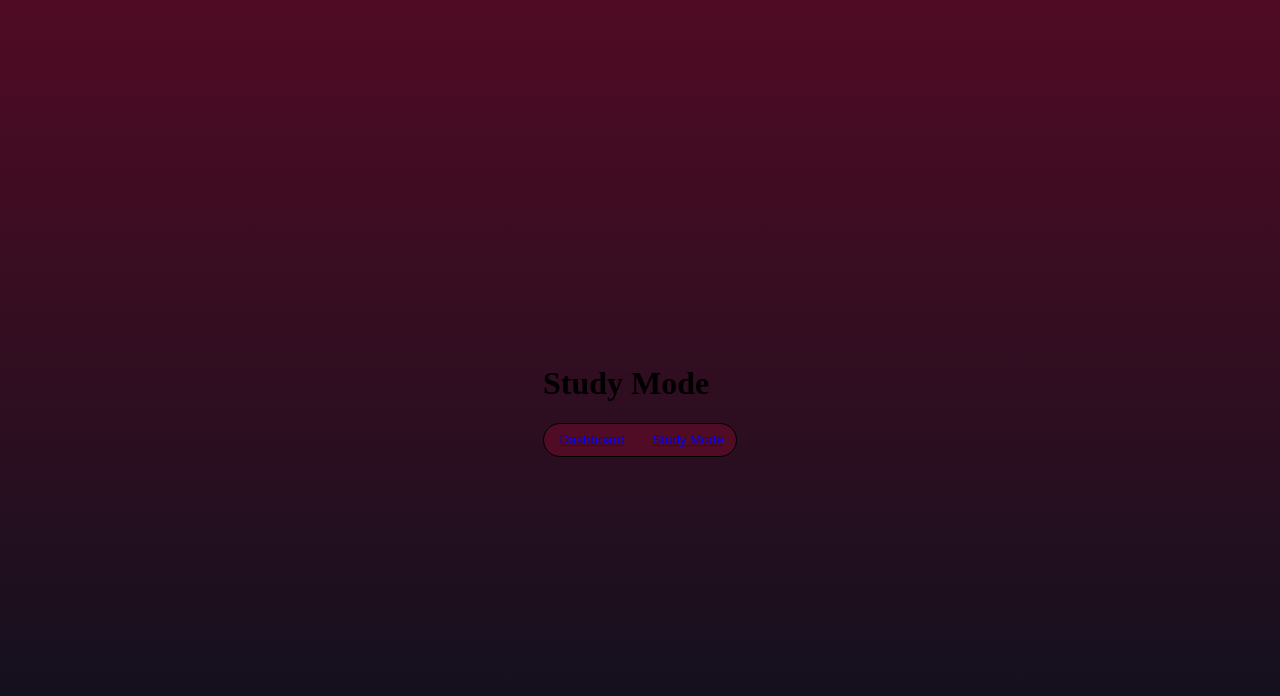
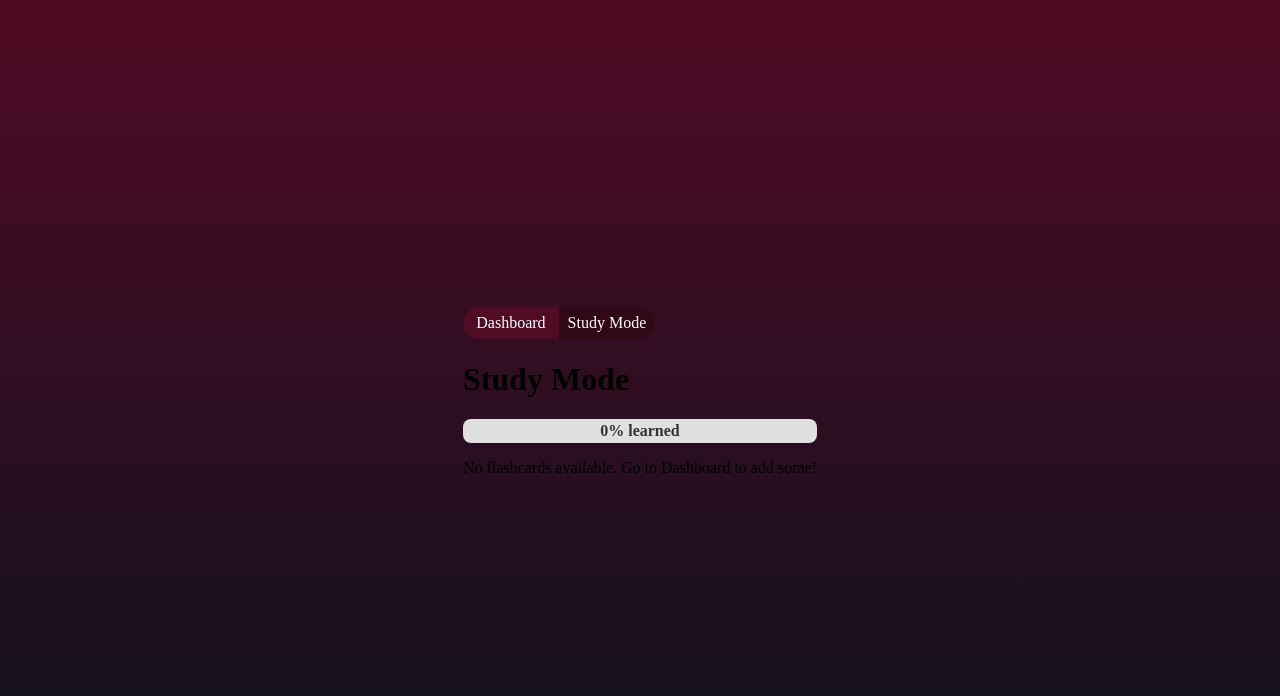
Before and after one commit to michellebarrigaIT/mini-project, a React (Vite) app: page /study-mode in a window 1280 px wide. Shown: the top 696 px of the page. Built offline with nearby package versions, Linux system fonts and the light colour scheme.

Commit message:
feat: add study mode

```diff
--- a/src/components/ToggleButton/ToggleButton.scss
+++ b/src/components/ToggleButton/ToggleButton.scss
@@ -1,24 +1,27 @@
 @use "../../assets/styles/variables.scss" as variable;
 
 .toggle-button {
-    border: 1px solid black;
+    display: flex;
     border-radius: 50px;
     background-color: variable.$btn-color;
     width: 15vw;
     height: 4vh;
-    display: flex;
-    justify-content: space-between;
+    overflow: hidden;
 
-    button {
+    .toggle-link {
         flex: 1;
-        border-radius: 50px;
+        display: flex;
+        justify-content: center;
+        align-items: center;
+        text-decoration: none;
+        color: white;
+        background: transparent;
         border: none;
-        background: transparent;
-        color: variable.$text-color;
         cursor: pointer;
-    }
+        transition: background-color 0.3s ease;
 
-    .active {
-        background-color: variable.$btn-color-hover;
+        &.active {
+            background-color: variable.$btn-color-hover;
+        }
     }
 }
--- a/src/components/ToggleButton/ToggleButton.tsx
+++ b/src/components/ToggleButton/ToggleButton.tsx
@@ -1,27 +1,24 @@
-import { useState } from "react"
 import "./ToggleButton.scss"
-import { Link } from "react-router-dom";
+import { Link, useLocation } from "react-router-dom";
 
 function ToggleButton() {
-    const [isStudyMode, setIsStudyMode] = useState<boolean>(false);
+    const location = useLocation();
+    const isStudyMode = location.pathname === "/study-mode";
 
     return (
         <div className="toggle-button">
-            <button
-                onClick={() => { setIsStudyMode(false)}}
+            <Link
+                to="/"
+                className={`toggle-link ${!isStudyMode ? "active" : ""}`}
             >
-                <Link to="/" className={`right ${isStudyMode ? "active" : ""}`}>
-                    Dashboard
-                </Link>
-            </button>
-            <button
-                className={`left ${isStudyMode ? "active" : ""}`}
-                onClick={() => { setIsStudyMode(true)}}
+                Dashboard
+            </Link>
+            <Link
+                to="/study-mode"
+                className={`toggle-link ${isStudyMode ? "active" : ""}`}
             >
-                <Link to="/study-mode" className={`right ${isStudyMode ? "active" : ""}`}>
-                    Study Mode
-                </Link>
-            </button>
+                Study Mode
+            </Link>
         </div>
     )
 }
--- a/src/pages/Study/Study.scss
+++ b/src/pages/Study/Study.scss
@@ -0,0 +1,47 @@
+@use "../../assets/styles/variables.scss" as variable;
+
+.container {
+    padding: 20px;
+    width: 70vw;
+    height: auto;
+    margin: 0 auto;
+    background-color: variable.$bg-color-dark;
+    text-align: center;
+    display: flex;
+    flex-direction: column;
+
+    h1 {
+        text-align: center;
+        margin-bottom: 20px;
+        color: variable.$text-color;
+    }
+
+    button {
+        background-color: variable.$btn-color;
+        color: variable.$text-color;
+        border: none;
+        padding: 10px 20px;
+        border-radius: 5px;
+        cursor: pointer;
+        font-size: 1rem;
+        margin-bottom: 20px;
+        transition: background-color 0.3s;
+
+        &:hover {
+            background-color: variable.$btn-color-hover;
+        }
+    }
+
+    .dashboard-controls {
+        display: flex;
+        flex-direction: column;
+        align-items: center;
+        gap: 10px;
+        margin-bottom: 20px;
+
+        @media (min-width: 600px) {
+            flex-direction: row;
+            justify-content: center;
+        }
+    }
+}
--- a/src/pages/Study/Study.tsx
+++ b/src/pages/Study/Study.tsx
@@ -1,10 +1,86 @@
+import { useState } from "react";
 import ToggleButton from "../../components/ToggleButton/ToggleButton"
+import useLocalStorage from "../../hooks/useLocalStorage";
+import type { Flashcard } from "../../types/Flashcard";
+import ProgressBar from "../../components/ProgressBar/ProgressBar";
+import FlashcardCard from "../../components/FlashcardCard/FlashcardCard";
 
 function Study() {
+  const [flashcards, setFlashcards] = useLocalStorage<Flashcard[]>("flashcards", []);
+  const [currentIndex, setCurrentIndex] = useState(0);
+  const [shuffled, setShuffled] = useState(false);
+
+  const currentCard = flashcards[currentIndex];
+
+  const handleToggleLearned = (id: string) => {
+    setFlashcards(prev =>
+      prev.map(c => (c.id === id ? { ...c, learned: !c.learned } : c))
+    );
+  };
+
+  const handleShuffle = () => {
+    setFlashcards(prev => {
+      const shuffledDeck = [...prev].sort(() => Math.random() - 0.5);
+      return shuffledDeck;
+    });
+    setCurrentIndex(0);
+    setShuffled(true);
+  };
+
+  const progress = flashcards.length
+    ? (flashcards.filter(c => c.learned).length / flashcards.length) * 100
+    : 0;
+
+  const nextCard = () => {
+    if (currentIndex < flashcards.length - 1) {
+      setCurrentIndex(i => i + 1);
+    }
+  };
+
+  const prevCard = () => {
+    if (currentIndex > 0) {
+      setCurrentIndex(i => i - 1);
+    }
+  };
+
   return (
-    <div>
+    <div className="container">
+      <ToggleButton/>
       <h1>Study Mode</h1>
-      <ToggleButton/>
+      <ProgressBar value={progress} />
+
+      {!shuffled && flashcards.length > 1 && (
+        <button className="shuffle-btn" onClick={handleShuffle}>
+          Shuffle Deck
+        </button>
+      )}
+
+      {currentCard ? (
+        <div className="study-card">
+          <FlashcardCard
+            card={currentCard}
+            onToggleLearned={handleToggleLearned}
+            onEdit={() => {}}
+            onDelete={() => {}}
+          />
+          <div className="study-nav">
+            <button onClick={prevCard} disabled={currentIndex === 0}>
+              Previous
+            </button>
+            <span>
+              {currentIndex + 1} / {flashcards.length}
+            </span>
+            <button
+              onClick={nextCard}
+              disabled={currentIndex === flashcards.length - 1}
+            >
+              Next
+            </button>
+          </div>
+        </div>
+      ) : (
+        <p>No flashcards available. Go to Dashboard to add some!</p>
+      )}
     </div>
   )
 }
```
